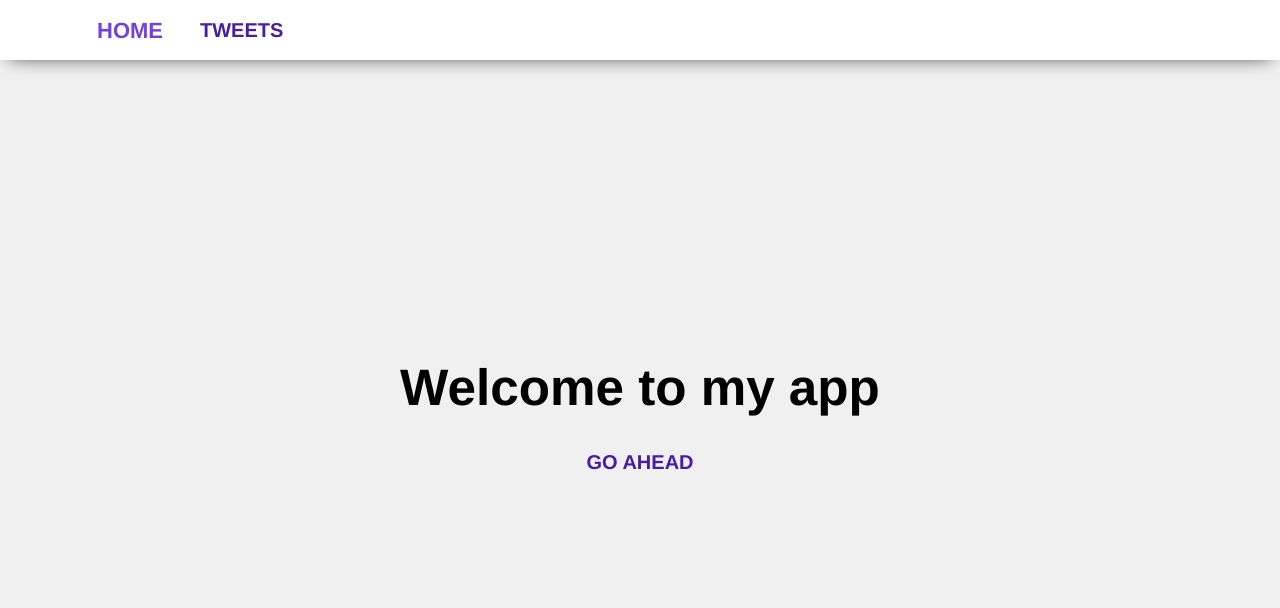
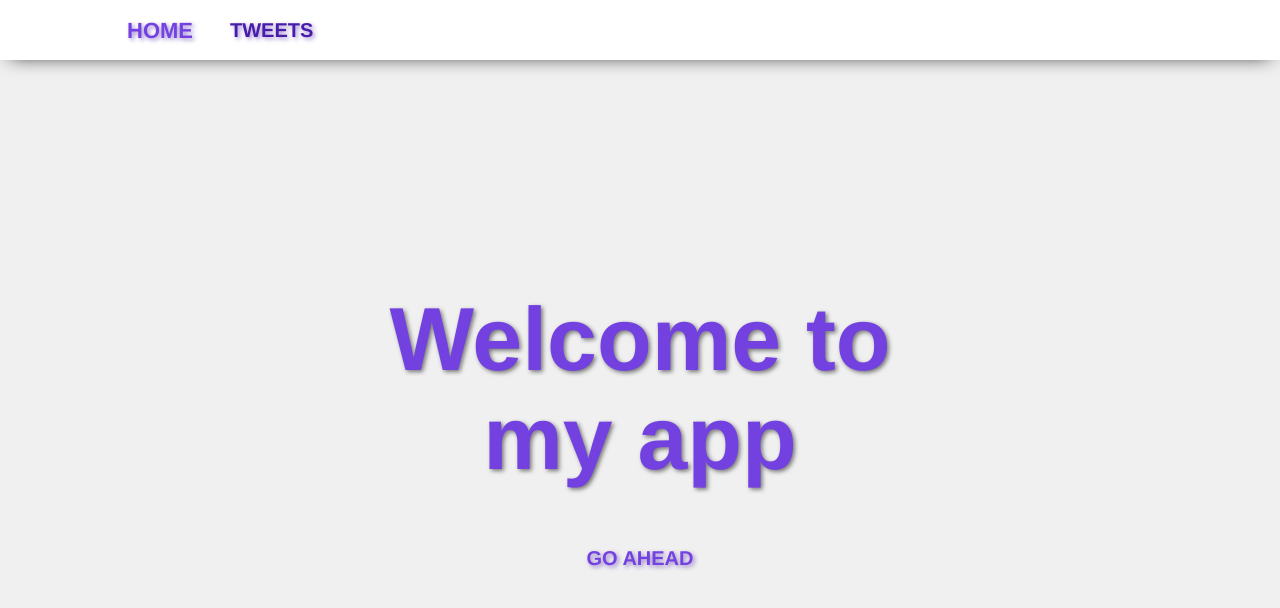
Before and after one commit to ViktoriiaZinec/test-tweets, a React (Vite) app: page /#/ in a window 1280 px wide. Shown: the top 608 px of the page. Built offline with nearby package versions, Linux system fonts and the light colour scheme.

Commit message:
Add iconBack, styles

```diff
--- a/src/App.css
+++ b/src/App.css
@@ -1,6 +1,5 @@
 #root {
   margin: 0 auto;
-
   text-align: center;
 }
 
--- a/src/components/BtnGoBack/BtnGoBack.jsx
+++ b/src/components/BtnGoBack/BtnGoBack.jsx
@@ -1,14 +1,11 @@
 import { Link } from "react-router-dom";
+import css from "./BtnGoBack.module.css";
+import GoBackIcon from "../GoBackIcon/GoBackIcon";
 
 export const BtnGoBack = () => {
   return (
-    <Link
-      // className={css.link_back}
-      // ref={newStateRef}
-      to={location.state?.from ?? "/"}
-    >
-      {/* <Link className={css.link_back} to={stateRef}> */}
-      Go back
+    <Link className={css.link_back} to={location.state?.from ?? "/"}>
+      <GoBackIcon className={css.icon_back} />
     </Link>
   );
 };
--- /dev/null
+++ b/src/components/BtnGoBack/BtnGoBack.module.css
@@ -0,0 +1,22 @@
+.link_back {
+  z-index: 12;
+  top: 20px;
+  left: 66px;
+  width: 28px;
+  height: 28px;
+  font-size: 20px;
+  position: fixed;
+}
+.icon_back {
+  width: 24px;
+  height: 24px;
+  fill: #7441e1;
+}
+.link_back:hover,
+.link_back:focus {
+  scale: 1.2;
+  border: none;
+}
+.a:before {
+  border: none;
+}
--- a/src/components/BtnLoadMore/BtnLoadMore.module.css
+++ b/src/components/BtnLoadMore/BtnLoadMore.module.css
@@ -15,6 +15,7 @@
   transition: border-color 0.25s;
   margin-top: 6px;
   transition: transform 0.3s ease;
+  margin-bottom: 20px;
 }
 
 .button_load_more:hover,
--- /dev/null
+++ b/src/components/GoBackIcon/GoBackIcon.jsx
@@ -0,0 +1,14 @@
+import PropTypes from "prop-types";
+
+const GoBackIcon = ({ className }) => {
+  return (
+    <svg id="back" viewBox="0 0 32 32" className={className}>
+      <path d="M23.808 32c3.554-6.439 4.153-16.26-9.808-15.932v7.932l-12-12 12-12v7.762c16.718-0.436 18.58 14.757 9.808 24.238z"></path>
+    </svg>
+  );
+};
+export default GoBackIcon;
+
+GoBackIcon.propTypes = {
+  className: PropTypes.string,
+};
--- a/src/components/Layout/Layout.module.css
+++ b/src/components/Layout/Layout.module.css
@@ -18,6 +18,7 @@
   gap: 40px;
   min-height: 40px;
   padding: 10px 100px 10px 100px;
+  margin-left: 30px;
   text-decoration: none;
 }
 a {
@@ -26,10 +27,11 @@ a {
   font-size: 20px;
   font-weight: 600;
   color: #471ca9;
+  text-shadow: 2px 2px 4px rgba(71, 28, 169, 0.5);
   position: relative;
   transition: color 0.3s, border-bottom 0.3s;
 }
-a:before {
+.navbar > a:before {
   content: "";
   position: absolute;
   left: 0;
@@ -41,8 +43,8 @@ a:before {
   transform: scaleX(0);
   transition: visibility 0s, transform 0.3s ease-in-out;
 }
-a:hover:before,
-a:focus:before {
+.navbar > a:hover:before,
+.navbar > a:focus:before {
   visibility: visible;
   transform: scaleX(1);
 }
--- a/src/pages/HomePage/HomePage.jsx
+++ b/src/pages/HomePage/HomePage.jsx
@@ -1,11 +1,13 @@
 import { Link } from "react-router-dom";
 import css from "./HomePage.module.css";
+import { useLocation } from "react-router-dom";
 
 const HomePage = () => {
+  const location = useLocation();
   return (
     <div className={css.typewriter}>
       <h1>Welcome to my app</h1>
-      <Link to="/tweets" className={css.link}>
+      <Link to="/tweets" className={css.link} location={location}>
         Go ahead
       </Link>
     </div>
--- a/src/pages/HomePage/HomePage.module.css
+++ b/src/pages/HomePage/HomePage.module.css
@@ -3,4 +3,23 @@
   top: 50%;
   left: 50%;
   transform: translate(-50%, -50%);
+  color: #7441e1;
+  text-shadow: 2px 2px 4px rgba(0, 0, 0, 0.5);
+  font-size: 28px;
 }
+.link {
+  display: block;
+  color: #7441e1;
+  text-decoration: none;
+  text-transform: uppercase;
+  font-size: 20px;
+  font-weight: 600;
+  text-shadow: 2px 2px 4px rgba(71, 28, 169, 0.5);
+  position: relative;
+  transition: color 0.3s, border-bottom 0.3s;
+}
+
+.link:hover,
+.link:focus {
+  scale: 1.06;
+}
--- a/src/pages/TweetsPage./TweetsPage.jsx
+++ b/src/pages/TweetsPage./TweetsPage.jsx
@@ -6,7 +6,7 @@ import Dropdown from "../../components/Dropdown/Dropdown";
 import { filterUser } from "../../components/FilterUser/FilterUser";
 import css from "./TweetsPage.module.css";
 import { BtnLoadMore } from "../../components/BtnLoadMore/BtnLoadMore";
-import { useLocation } from "react-router-dom";
+import { BtnGoBack } from "../../components/BtnGoBack/BtnGoBack";
 
 const TweetsPage = () => {
   const [users, setUsers] = useState([]);
@@ -23,8 +23,6 @@ const TweetsPage = () => {
     users.map((user) => user.followers)
   );
 
-  const location = useLocation();
-  console.log("users.length :>> ", users.length);
   useEffect(() => {
     setIsLoading(true);
 
@@ -69,16 +67,18 @@ const TweetsPage = () => {
   const slicedUsers = filteredUsers?.slice(0, next);
   return (
     <div className={css.container}>
+      <BtnGoBack />
       <Dropdown
         selectedOption={selectedOption}
         setSelectedOption={setSelectedOption}
       />
+
       <Tweets
         users={slicedUsers}
         followers={followerCounts}
         onFollowButtonClick={handleFollowButtonClick}
-        location={location}
       />
+
       {error && <p> It seems, something went wrong</p>}
       {slicedUsers.length < filteredUsers.length && (
         <BtnLoadMore onLoadMore={handleMoreTweets} />
```
Also changed, not shown: src/img/logo.svg (deleted).
